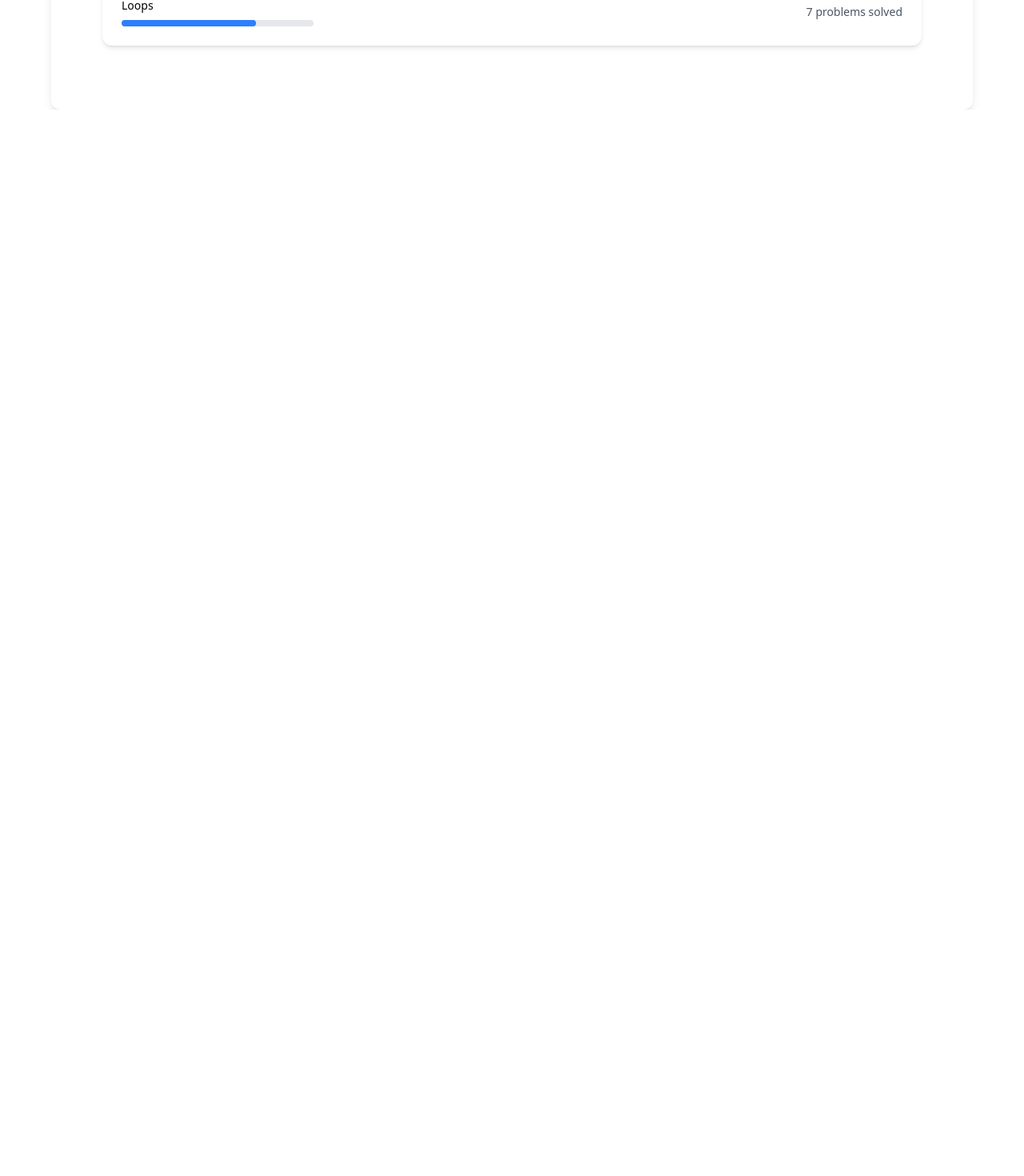
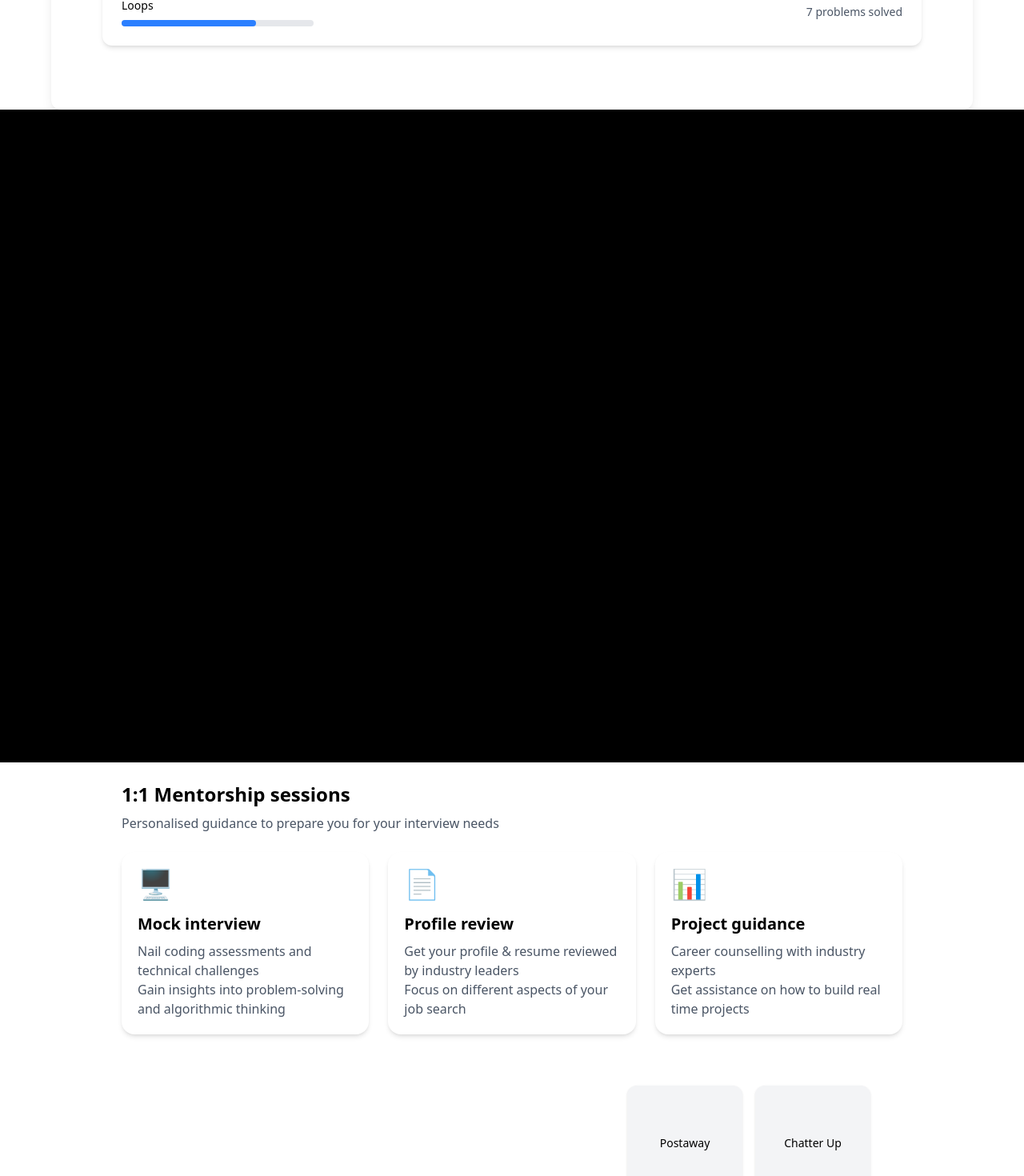
Before and after one commit to UMANG-2003/Coding-Ninja-clone, a React (Vite) app: page / in a window 1280 px wide. Shown: the part 10527-11997 px from the top of the page at 80% size. Before the commit the page ends 10664 px from the top, so only its background shows below. Built offline with nearby package versions, Linux system fonts and the light colour scheme.

Commit message:
feat: add Section8 and Section9 components for doubt support and mentorship

```diff
--- a/src/App.jsx
+++ b/src/App.jsx
@@ -7,7 +7,8 @@ import Section4 from './component/Section4.jsx'
 import Section5 from './component/Section5.jsx'
 import Section6 from './component/Section6.jsx'
 import Section7 from './component/Section7.jsx'
-
+import Section8 from './component/Section8.jsx'
+import Section9 from './component/Section9.jsx'
 
 function App() {
   return <>
@@ -19,6 +20,8 @@ function App() {
       <Section5 />
       <Section6 />
       <Section7 />
+      <Section8 />
+      <Section9 />
   </>
 }
 
--- /dev/null
+++ b/src/component/Section8.jsx
@@ -0,0 +1,70 @@
+import { useEffect, useRef } from "react";
+import { gsap } from "gsap";
+import { ScrollTrigger } from "gsap/ScrollTrigger";
+
+gsap.registerPlugin(ScrollTrigger);
+
+const DoubtSupportSection = () => {
+  const containerRef = useRef(null);
+  const line1Ref = useRef(null);
+  const line2Ref = useRef(null);
+  const line3Ref = useRef(null);
+  const line4Ref = useRef(null);
+
+  useEffect(() => {
+    const tl = gsap.timeline({
+      scrollTrigger: {
+        trigger: containerRef.current,
+        start: "top 80%",
+        toggleActions: "play none none reverse",
+      },
+    });
+
+    tl.from(
+      [line1Ref.current, line2Ref.current, line3Ref.current, line4Ref.current],
+      {
+        opacity: 0,
+        y: 50,
+        stagger: 0.3,
+        duration: 1,
+        ease: "power3.out",
+      }
+    );
+  }, []);
+
+return (
+    <section
+        ref={containerRef}
+        className="bg-black text-white px-6 py-16 md:py-24 flex items-start gap-4 md:gap-10"
+    >
+        <div className="w-[70%] mx-auto flex flex-col items-start gap-6">
+            <p
+                ref={line1Ref}
+                className="text-sm text-white mb-10 font-semibold hover:text-gray-400 transition-colors duration-200"
+            >
+                Always available when you get stuck
+            </p>
+            <h2
+                ref={line2Ref}
+                className="text-3xl md:text-5xl font-extrabold text-yellow-400 leading-tight mb-6 hover:text-gray-400 transition-colors duration-200"
+            >
+                Resolve doubts any time through chat, <br /> voice notes or calling.
+            </h2>
+            <p
+                ref={line3Ref}
+                className="text-3xl md:text-5xl font-extrabold text-yellow-400 leading-tight mb-6 hover:text-gray-400 transition-colors duration-200"
+            >
+                500+ dedicated Teaching Assistants to resolve your doubts quickly
+            </p>
+            <p
+                ref={line4Ref}
+                className="text-3xl md:text-5xl font-extrabold text-yellow-400 leading-tight mb-6 hover:text-gray-400 transition-colors duration-200"
+            >
+                5/5 rating for 90% doubt resolutions
+            </p>
+        </div>
+    </section>
+);
+};
+
+export default DoubtSupportSection;
--- /dev/null
+++ b/src/component/Section9.jsx
@@ -0,0 +1,99 @@
+import React from 'react';
+
+const Mentorship = () => {
+    return (
+        <div className="p-6 space-y-16 w-[80%] mx-auto">
+            <section>
+                <h2 className="text-2xl font-bold mb-2">1:1 Mentorship sessions</h2>
+                <p className="text-gray-600 mb-6">Personalised guidance to prepare you for your interview needs</p>
+                <div className="grid md:grid-cols-3 gap-6">
+                    {[
+                        {
+                            title: 'Mock interview',
+                            desc: 'Nail coding assessments and technical challenges\nGain insights into problem-solving and algorithmic thinking',
+                            icon: '🖥️'
+                        },
+                        {
+                            title: 'Profile review',
+                            desc: 'Get your profile & resume reviewed by industry leaders\nFocus on different aspects of your job search',
+                            icon: '📄'
+                        },
+                        {
+                            title: 'Project guidance',
+                            desc: 'Career counselling with industry experts\nGet assistance on how to build real time projects',
+                            icon: '📊'
+                        },
+                    ].map((card, idx) => (
+                        <div key={idx} className="bg-white shadow-md rounded-2xl p-5">
+                            <div className="text-4xl mb-4">{card.icon}</div>
+                            <h3 className="text-xl font-semibold mb-2">{card.title}</h3>
+                            <p className="text-gray-600 whitespace-pre-line">{card.desc}</p>
+                        </div>
+                    ))}
+                </div>
+            </section>
+
+            <section className="flex flex-col md:flex-row items-center md:justify-between gap-6 md:px-10">
+                <div>
+                    <h2 className="text-2xl font-bold mb-2">Learn by doing</h2>
+                    <p className="text-gray-600">Interesting projects to help you standout to recruiters</p>
+                </div>
+                <div className="grid grid-cols-2 gap-4">
+                    {["Postaway", "Chatter Up", "Facial emotion recognition", "Stock market analysis", "Urban Sound Recognition", "Music player"].map((name, idx) => (
+                        <div key={idx} className="w-36 h-36 bg-gray-100 rounded-xl flex items-center justify-center text-sm text-center p-2 shadow">
+                            {name}
+                        </div>
+                    ))}
+                </div>
+            </section>
+
+            <section className="bg-orange-50 rounded-2xl p-6">
+                <h2 className="text-2xl font-bold mb-2">Unlock learning, career opportunities & success from X to 10X</h2>
+                <div className="flex gap-4 flex-wrap mt-2">
+                    {["Industry Expert Session", "Fireside Chat", "Tech Talk"].map((label, idx) => (
+                        <span key={idx} className="bg-white px-4 py-2 rounded-full border text-sm shadow">{label}</span>
+                    ))}
+                </div>
+            </section>
+
+            <section className="grid md:grid-cols-3 gap-6">
+                {[
+                    {
+                        name: 'Ankush Singla',
+                        role: 'Co-Founder & Instructor',
+                        teaches: ['Basics of C++ with DSA', 'Data Science & Machine Learning', 'Competitive Programming'],
+                        image: 'https://files.codingninjas.com/ankush-33190.webp'
+                    },
+                    {
+                        name: 'Parikh Jain',
+                        role: 'Instructor & Founding Member at Coding Ninjas',
+                        teaches: ['Basics of Python with DSA', 'Competitive Programming', 'Product Companies Interview Prep'],
+                        image: 'https://files.codingninjas.com/parekh-33195.webp'
+                    },
+                    {
+                        name: 'Nidhi Agarwal',
+                        role: 'Founding member & Product Manager at Coding Ninjas',
+                        teaches: ['Basics of C++ with DSA', 'Data Science & Machine Learning', 'Data Analytics Course'],
+                        image: 'https://files.codingninjas.com/nidhi-33194.webp'
+                    }
+                ].map((faculty, idx) => (
+                    <div key={idx} className="bg-white shadow rounded-2xl p-5 w-fit">
+                        <div className="w-16 h-16 bg-gray-300 rounded-full mx-auto mb-4">
+                                <img src={faculty.image} alt="" />
+                        </div>
+                        <h3 className="font-semibold text-lg text-center">{faculty.name}</h3>
+                        <p className="text-sm text-gray-600 mb-2">{faculty.role}</p>
+                        <ul className="text-sm text-gray-700 list-disc list-inside">
+                            {faculty.teaches.map((item, i) => (
+                                <li key={i}>{item}</li>
+                            ))}
+                        </ul>
+                        <a href="#" className="text-blue-600 text-sm mt-2 inline-block">LinkedIn profile ↗</a>
+                    </div>
+                ))}
+            </section>
+        </div>
+    );
+};
+
+export default Mentorship;
```
